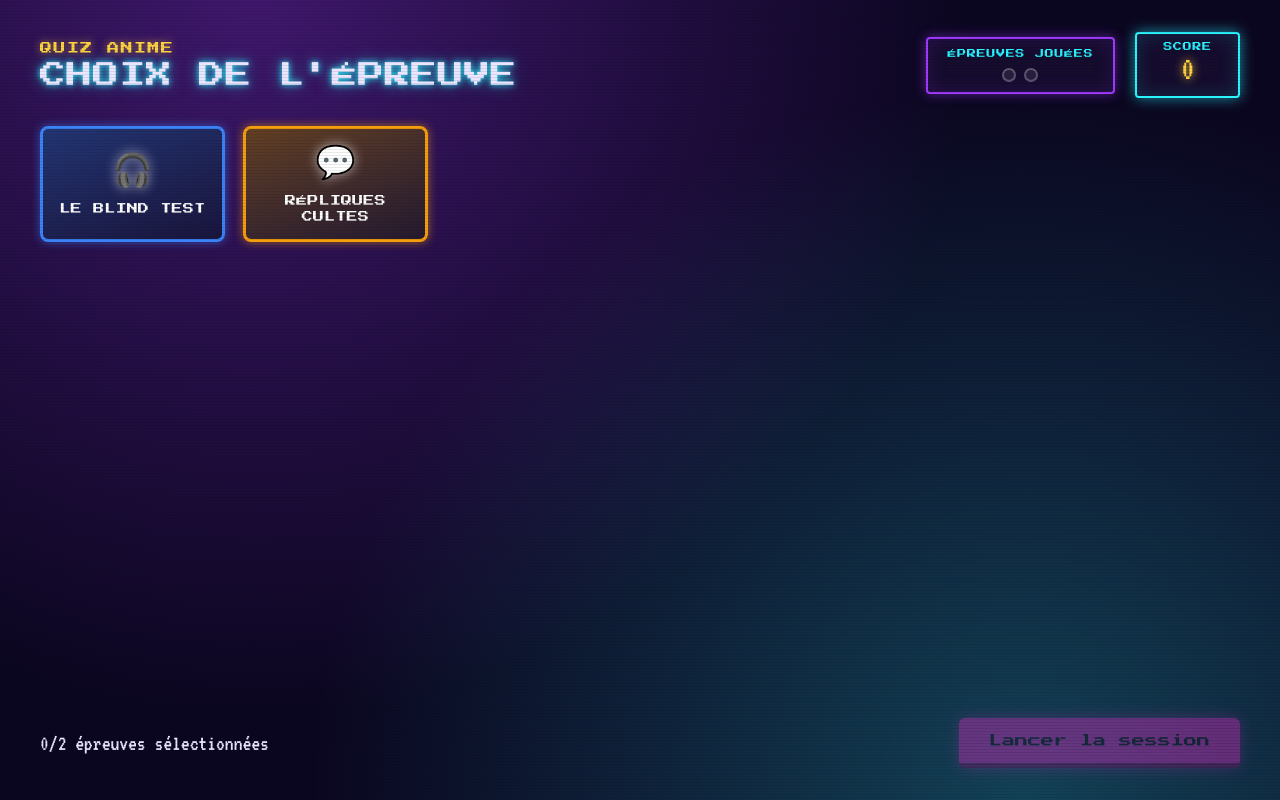
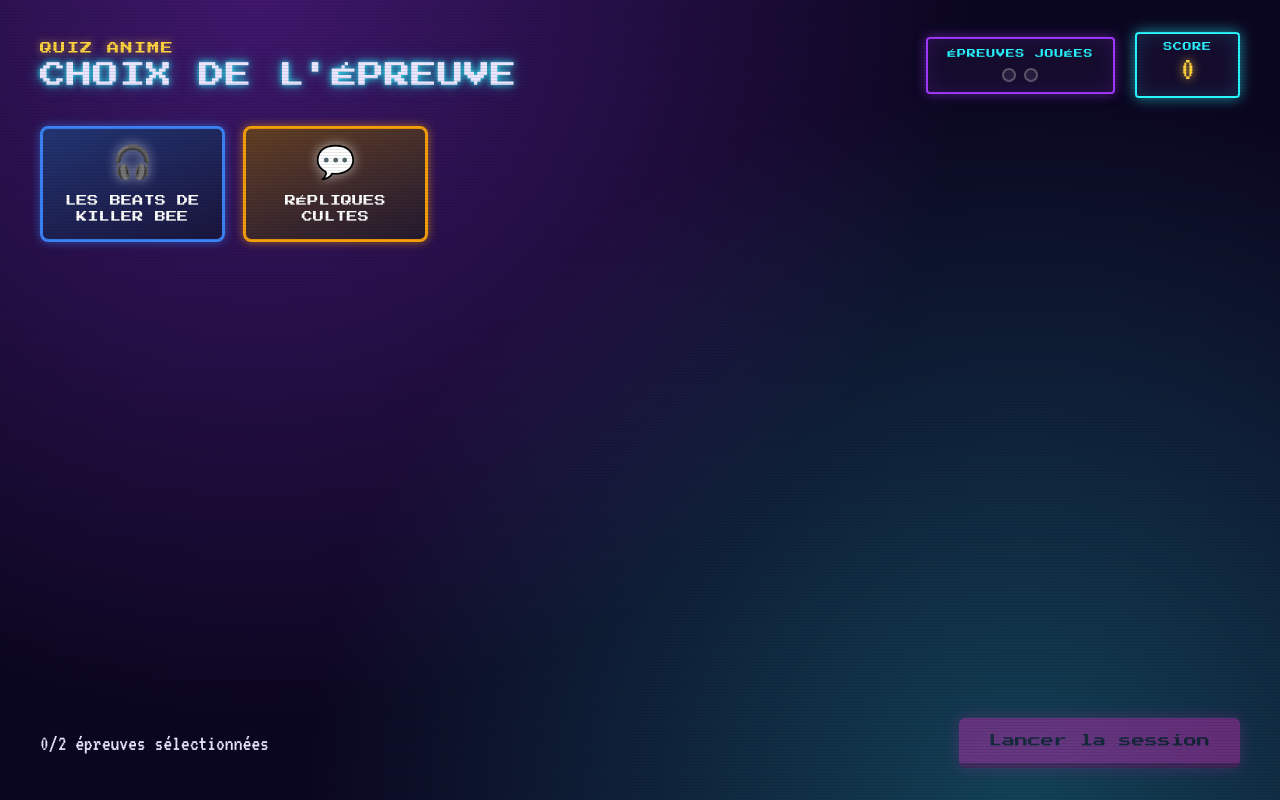
Before and after one commit to hideinbushido/anime-quiz, a React (Vite) app: page / in a window 1280 px wide. Built offline with nearby package versions, Linux system fonts and the light colour scheme.

Commit message:
Renomme l'epreuve blind-test en "Les Beats de Killer Bee" et precise le format instrumental

```diff
--- a/src/data/epreuves.ts
+++ b/src/data/epreuves.ts
@@ -5,42 +5,42 @@ import type { Epreuve } from "../types";
 export const epreuves: Epreuve[] = [
   {
     id: "blind-test-openings",
-    nom: "Le Blind Test",
+    nom: "Les Beats de Killer Bee",
     logo: "🎧",
     couleur: "#3b82f6",
-    theme: "Openings d'animes cultes",
+    theme: "Instrumentales d'openings d'animes cultes",
     type: "blind-test",
     questions: [
       {
         id: "bt-1",
-        prompt: "Devine l'anime à partir de cet opening.",
-        audioSrc: "/audio/opening-1.mp3",
+        prompt: "Écoute l'instrumental et trouve le nom de l'anime.",
+        audioSrc: "/audio/instru-1.mp3",
         answer: "One Piece",
       },
       {
         id: "bt-2",
-        prompt: "Devine l'anime à partir de cet opening.",
-        audioSrc: "/audio/opening-2.mp3",
+        prompt: "Écoute l'instrumental et trouve le nom de l'anime.",
+        audioSrc: "/audio/instru-2.mp3",
         answer: "Naruto",
       },
       {
         id: "bt-3",
-        prompt: "Devine l'anime à partir de cet opening.",
-        audioSrc: "/audio/opening-3.mp3",
+        prompt: "Écoute l'instrumental et trouve le nom de l'anime.",
+        audioSrc: "/audio/instru-3.mp3",
         answer: "Attack on Titan",
         acceptableAnswers: ["L'Attaque des Titans", "Shingeki no Kyojin"],
       },
       {
         id: "bt-4",
-        prompt: "Devine l'anime à partir de cet opening.",
-        audioSrc: "/audio/opening-4.mp3",
+        prompt: "Écoute l'instrumental et trouve le nom de l'anime.",
+        audioSrc: "/audio/instru-4.mp3",
         answer: "Demon Slayer",
         acceptableAnswers: ["Kimetsu no Yaiba"],
       },
       {
         id: "bt-5",
-        prompt: "Devine l'anime à partir de cet opening.",
-        audioSrc: "/audio/opening-5.mp3",
+        prompt: "Écoute l'instrumental et trouve le nom de l'anime.",
+        audioSrc: "/audio/instru-5.mp3",
         answer: "Jujutsu Kaisen",
       },
     ],
```
